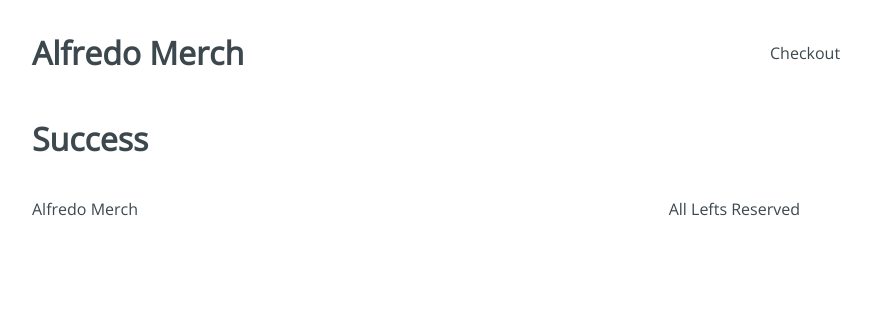
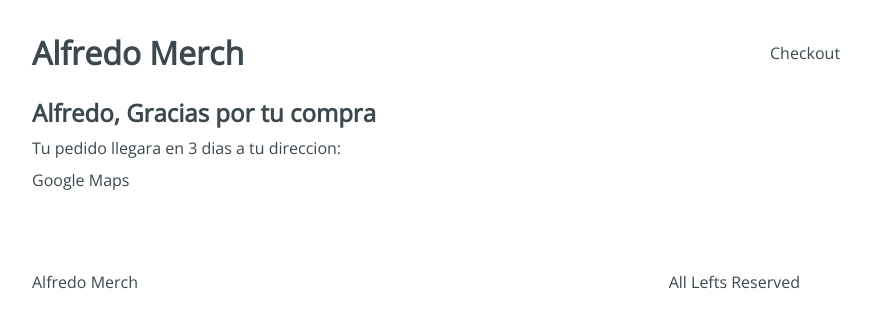
Before and after one commit to alfredosumosav/alfredo-merch, a React app: page /checkout/success in a window 1280 px wide. Shown: the top 328 px of the page, without its empty margins (224-1095 px from the left). Built offline with nearby package versions, Linux system fonts and the light colour scheme.

Commit message:
add styles and content structure to payment and success page

```diff
--- a/src/containers/Payment.jsx
+++ b/src/containers/Payment.jsx
@@ -1,5 +1,14 @@
 import React from 'react';
+import "../styles/components/Payment.css";
 
-const Payment = () => <h1>Payment</h1>;
+const Payment = () =>
+<div className="Payment">
+  <div className="Payment-content">
+    <h3>Resumen del pedido:</h3>
+    <div className="Payment-button">
+      Boton de pago con Paypal
+    </div>
+  </div>
+</div>;
 
 export default Payment;
--- a/src/containers/Success.jsx
+++ b/src/containers/Success.jsx
@@ -1,5 +1,15 @@
 import React from 'react';
+import "../styles/components/Success.css";
 
-const Success = () => <h1>Success</h1>;
+const Success = () =>
+<div className="Success">
+  <div className="Success-content">
+    <h2>Alfredo, Gracias por tu compra</h2>
+    <span>Tu pedido llegara en 3 dias a tu direccion:</span>
+    <div className="Success-map">
+      Google Maps
+    </div>
+  </div>
+</div>;
 
 export default Success;
```
